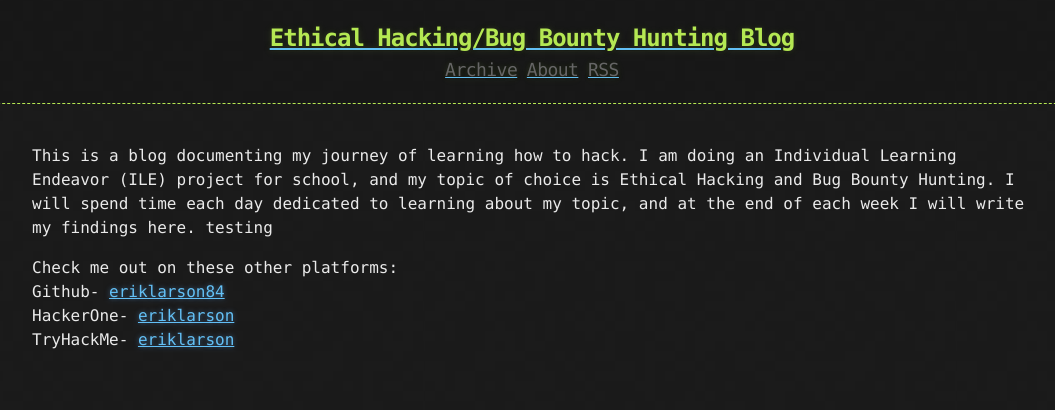
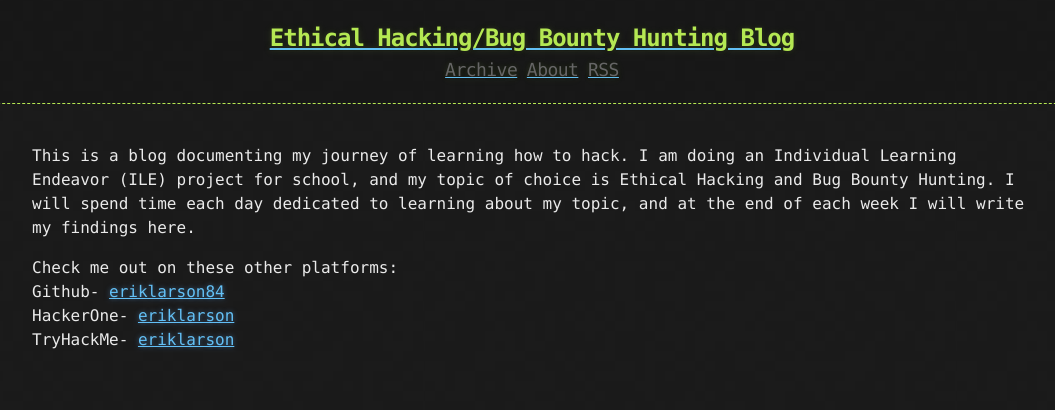
Before and after one commit to eriklarson84/eriklarson84.github.io, a Jekyll site: the page built from about.markdown, in a window 1280 px wide. Shown: the top 410 px of the page, without its empty margins (108-1163 px from the left). Built offline with Jekyll 4.4.1, drawn with Linux system fonts in a browser that asks for light colours.

```diff
--- a/_config.yml
+++ b/_config.yml
@@ -23,7 +23,7 @@ description: "A blog documenting my journey of learning how to hack"
 author:
   name: "Erik Larson"
   email: "erikindiana@gmail.com"
-  url: "https://eriklarson84.github.io"
+  url: "https://eriklarson84.github.io/ile-project/"
 
 #baseurl: /
 
--- a/about.markdown
+++ b/about.markdown
@@ -4,7 +4,7 @@ title: About
 permalink: /about/
 ---
 
-This is a blog documenting my journey of learning how to hack. I am doing an Individual Learning Endeavor (ILE) project for school, and my topic of choice is Ethical Hacking and Bug Bounty Hunting. I will spend time each day dedicated to learning about my topic, and at the end of each week I will write my findings here. testing
+This is a blog documenting my journey of learning how to hack. I am doing an Individual Learning Endeavor (ILE) project for school, and my topic of choice is Ethical Hacking and Bug Bounty Hunting. I will spend time each day dedicated to learning about my topic, and at the end of each week I will write my findings here.
 
 Check me out on these other platforms:
 Github- [eriklarson84](https://github.com/eriklarson84)
```
